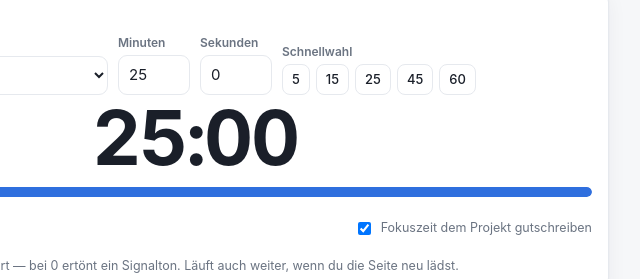
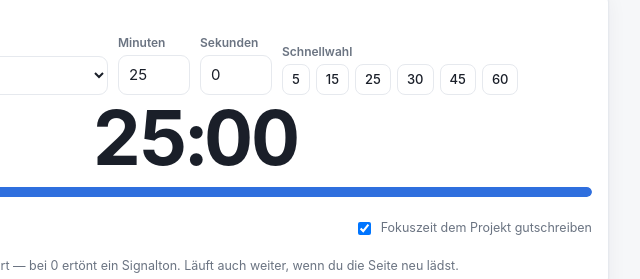
Before and after one commit to CognitexAccount/productivityapp, a plain HTML site: page index.html in a window 1280 px wide. Shown: the part 312-591 px from the top of the page, 445-1085 px from the left. Drawn offline with Linux system fonts and the light colour scheme.

Commit message:
Countdown: 30-Minuten-Button zur Schnellwahl ergaenzt
Schnellwahl jetzt 5 / 15 / 25 / 30 / 45 / 60 Minuten.

Co-Authored-By: Claude Opus 4.8 <noreply@anthropic.com>
Claude-Session: https://claude.ai/code/session_011rFKtuPydGPBcYmmac3phH

```diff
--- a/index.html
+++ b/index.html
@@ -167,6 +167,7 @@
           <button class="btn-sm" data-min="5">5</button>
           <button class="btn-sm" data-min="15">15</button>
           <button class="btn-sm" data-min="25">25</button>
+          <button class="btn-sm" data-min="30">30</button>
           <button class="btn-sm" data-min="45">45</button>
           <button class="btn-sm" data-min="60">60</button>
         </div>
```
